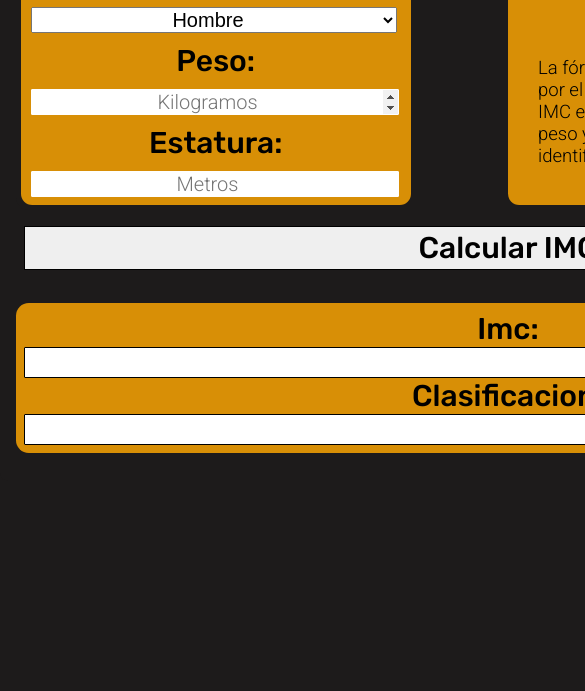
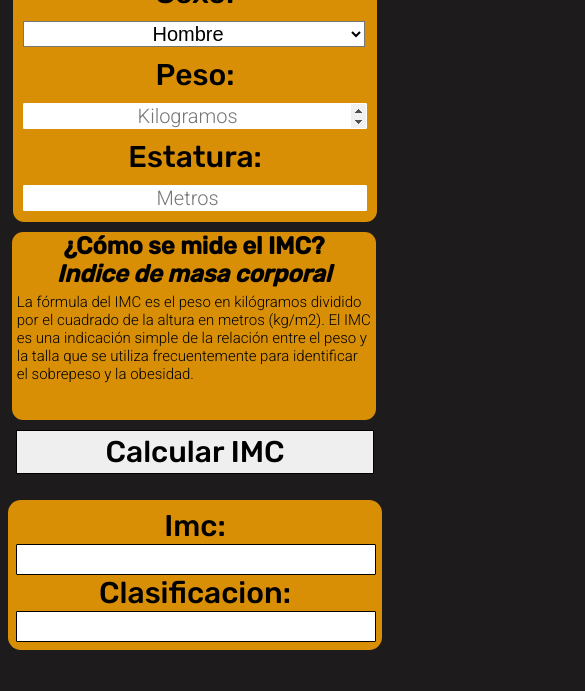
Before and after one commit to tomasjara/Calculadora-IMC, a plain HTML site: page index.html in a window 390 px wide. Shown: the part 153-844 px from the top of the page, 585 px wide, since content can reach past the window. Drawn offline with Linux system fonts and the light colour scheme.

Commit message:
responsive desing

```diff
--- a/Css/style.css
+++ b/Css/style.css
@@ -4,15 +4,16 @@
 }
 
 body {
-    background: #1D1B1B   ;
+    background: #1D1B1B;
+    overflow-x: hidden;
 }
 
 #contenedor {
-    width: 1000px;
+    width: 90%;
     height: 610px;
-    background: #1D1B1B   ;
-    margin: 0.5em auto;
-    padding: 0.5em;
+    background: #1D1B1B;
+    margin: 0 auto;
+    padding-top: 0.5em;
     border-radius: 0.5em;
 }
 
@@ -72,26 +73,30 @@ body {
     font-size:20px;
     width: 94%;
     text-align-last: center;
+    background: #ffffff;
+    color: #000000;
 }
 
 #informacion {
     height: 100%;
-    width: 50%;
+    width: 55%;
+    margin: 1px;
+    padding: 10px;
     float: right;
     background: #D88F06 ;
     border-radius: 0.7em;
+    Box-sizing: border-box;
 }
 
 #informacion h2, h3 {
-    height: 10%px;
-    margin: 5px;
+    margin: 6px;
     font-family: 'Rubik', sans-serif;
     text-align: center;
     font-size: 24px;
 }
 
 #informacion p {
-    margin: 30px;
+    margin: 20px;
     font-size: 18.5px;
     font-family: 'Roboto', sans-serif;
 }
@@ -134,3 +139,119 @@ body {
     width: 100%;
     text-align: center;
 }
+
+/* Adaptacion de contenedor */
+
+@media screen and (max-width: 960px) {
+
+    #contenedor {
+        width: 100%;
+    }
+}
+
+/* Adapatacion de titulo principal */
+
+@media screen and (max-width: 451px) {
+
+    #header {
+        margin-bottom:30px;
+    }
+
+    #informacion p {
+        font-size: 15px;
+    }
+}
+
+/* Adaptacion a movil */
+
+@media screen and (max-width: 777px) {
+
+    #sub-contenedor {
+        height: 66%;
+    }
+
+    #formulario {
+        width:100%;
+        height: 63%;
+    }
+
+    #informacion {
+        width:100%;
+        height: 37%;
+        padding: 0;
+        margin-top: 10px;
+    }
+
+    #informacion h2, h3{
+        padding:0px;
+        margin:0px;
+    }
+
+    #informacion p {
+        padding: 5px;
+        margin:0;
+    }
+}
+
+/* Cambio de font-size */
+
+@media screen and (max-width: 706px) {
+
+    #informacion p {
+        font-size: 17px;
+    }
+}
+
+@media screen and (max-width: 537px) {
+
+    #informacion {
+        height: 40%;
+        margin-bottom:10px;
+    }
+
+    #informacion p {
+        font-size: 15px;
+    }
+}
+
+/* Modificacion de tamaño para texto legible */
+
+@media screen and (max-width: 400px) {
+
+    #sub-contenedor {
+        height: 70%;
+    }
+
+    #formulario {
+        height: 58%;
+    }
+
+    #informacion {
+        height:44%;
+    }
+
+}
+
+/* dark mode */
+
+@media (prefers-color-scheme: dark) {
+    #selector-sexo {
+        background: #141313;
+        color: #ffffff;
+    }
+
+    #formulario input {
+        background: #1D1B1B;
+        color: #ffffff;
+    }
+
+    #resultado input {
+        background: #1D1B1B;
+        color: #ffffff;
+    }
+
+    #botones button {
+        background: #1D1B1B;
+        color: #ffffff;
+    }
+}
--- a/index.html
+++ b/index.html
@@ -1,15 +1,21 @@
 <!DOCTYPE html>
 <html>
+
 <head>
 	<title>Calculadora de IMC</title>
 	<link rel="stylesheet" href="Css/style.css">
 	<link rel="icon" href="img/icon.png">
+
 	<!-- Google font -->
 	<link rel="stylesheet" href="https://fonts.googleapis.com/css2?family=Roboto:wght@300&display=swap">
-	<link rel="stylesheet" href="https://fonts.googleapis.com/css2?family=Fredoka+One&display=swap" >
-	<link href="https://fonts.googleapis.com/css2?family=Inconsolata:wght@800&display=swap" rel="stylesheet">
-	<link href="https://fonts.googleapis.com/css2?family=Rubik:wght@500&display=swap" rel="stylesheet">
+	<link rel="stylesheet" href="https://fonts.googleapis.com/css2?family=Fredoka+One&display=swap">
+	<link rel="stylesheet" href="https://fonts.googleapis.com/css2?family=Inconsolata:wght@800&display=swap">
+	<link rel="stylesheet" href="https://fonts.googleapis.com/css2?family=Rubik:wght@500&display=swap">
+
+	<!-- Responsive -->
+	<meta name="viewport" content="width=device-width, user-scalable=no, initial-scale=1.0, maximum-scale=1.0, minimum-scale=1.0">
 </head>
+
 <body>
 
 	<div id="contenedor">
@@ -39,7 +45,8 @@
 				<h3><i>Indice de masa corporal</i></h3>
 				<p>
 					La fórmula del IMC es el peso en kilógramos dividido por el cuadrado de la altura en metros (kg/m2).
-					El IMC es una indicación simple de la relación entre el peso y la talla que se utiliza frecuentemente
+					El IMC es una indicación simple de la relación entre el peso y la talla que se utiliza
+					frecuentemente
 					para identificar el sobrepeso y la obesidad.
 				</p>
 			</div>
@@ -52,7 +59,7 @@
 
 		<div id="resultado">
 			<label>Imc:</label>
-				<input id="imc"  readonly></input>
+			<input id="imc" readonly></input>
 
 			<label>Clasificacion:</label>
 			<input id="clasificacion" readonly>
@@ -87,12 +94,12 @@
 				}
 				// Calculo de IMC
 				if (validacion) {
-			var resultado = peso / Math.pow(estatura,2)
+					var resultado = peso / Math.pow(estatura, 2)
 					var resultado = resultado.toFixed(1)
 					document.getElementById("imc").value = resultado
 				}
 				// Clasificacion de IMC
-		switch(validacion) {
+				switch (validacion) {
 
 					case resultado < 18.50:
 						document.getElementById("clasificacion").value = "Bajo peso"
@@ -114,4 +121,5 @@
 		</script>
 
 </body>
+
 </html>
```
Lines whose indentation alone changed are shown as unchanged.
